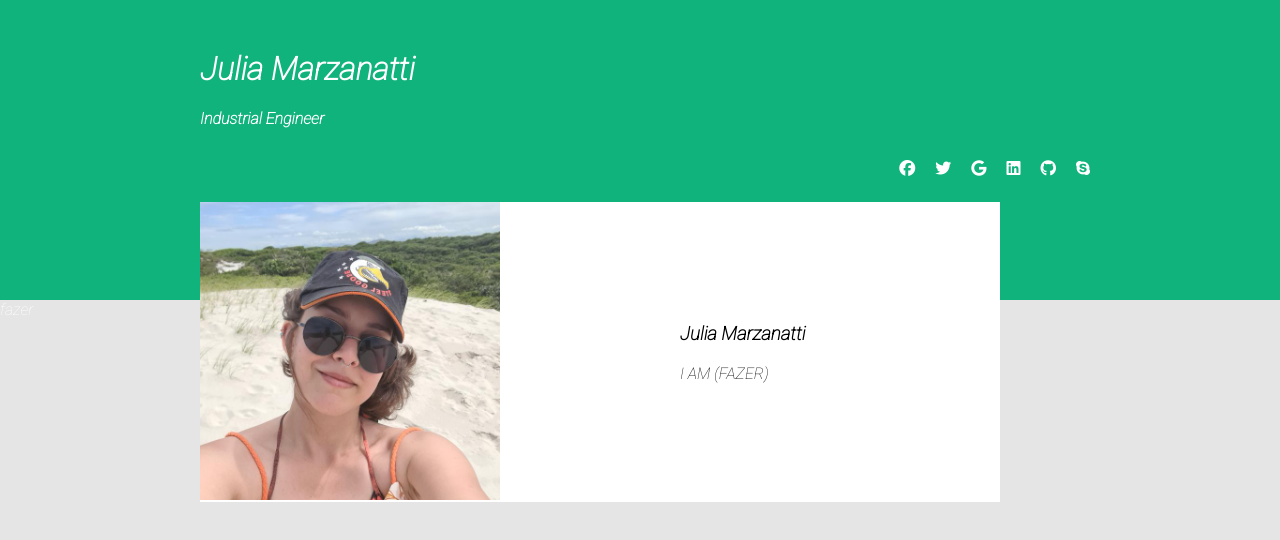
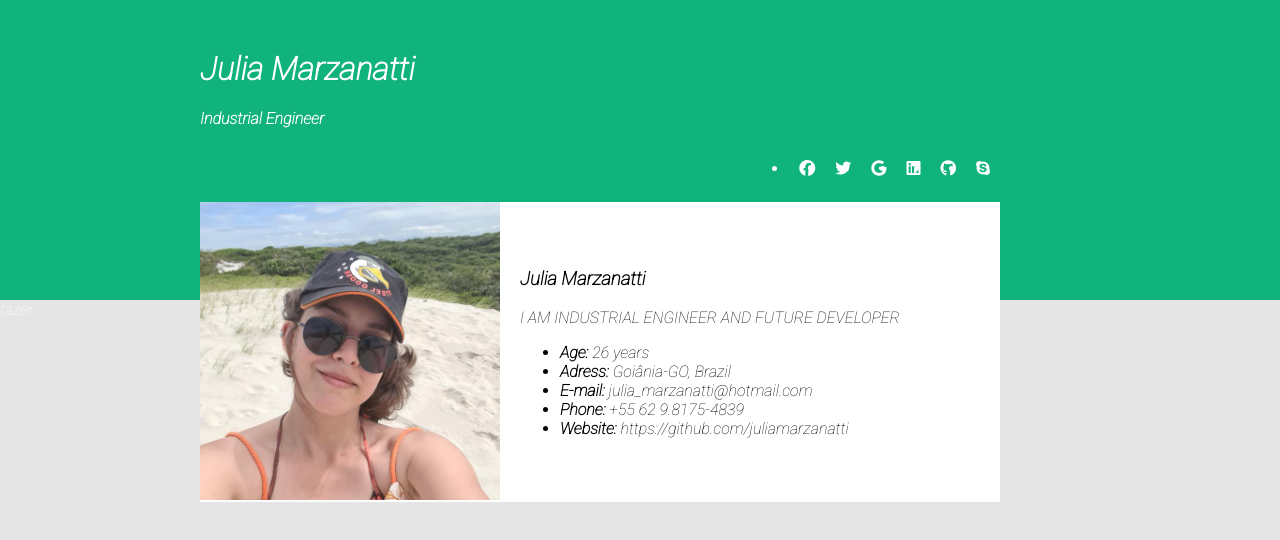
Before and after one commit to juliamarzanatti/CV-JULIA-MARZANATTI, a plain HTML site: page index.html in a window 1280 px wide. Drawn offline with Linux system fonts and the light colour scheme.

Commit message:
another alterations

```diff
--- a/css/style.css
+++ b/css/style.css
@@ -21,13 +21,13 @@ body {
 }
 
 .icons{
-    list-style-type: none;
+
     padding: 0;
     display: flex;
     flex-direction: row;
-    width: 900px;
-    justify-content:right;
-    align-content: space-between;
+    width: 800px;
+    justify-content: end;
+    align-content: stretch;
 }
 
 a{
@@ -55,7 +55,6 @@ a{
 }
 
 .conteudo{
-    width: 40%;
+    width: 60%;
     color: black;
-
 }
--- a/index.html
+++ b/index.html
@@ -63,15 +63,32 @@
 
                 <div class="conteudo">
 
-                        <h3>
-                            Julia Marzanatti
-                        </h3>
+                     <h3>
+                        Julia Marzanatti
+                    </h3>
 
-                        <p>
-                            I AM (FAZER)
-                        </p>
+                    <p>
+                        I AM INDUSTRIAL ENGINEER AND FUTURE DEVELOPER
+                    </p>
 
+                    <ul class="details">
+                        <li>
+                            <b>Age:</b> 26 years
+                        </li>
+                        <li>
+                            <b>Adress:</b> Goiânia-GO, Brazil
+                        </li>
+                        <li>
+                            <b>E-mail:</b> julia_marzanatti@hotmail.com
+                        </li>
+                        <li>
+                            <b>Phone:</b> +55 62 9.8175-4839
+                        </li>
+                        <li>
+                            <b>Website:</b> https://github.com/juliamarzanatti
+                        </li>
 
+                    </ul>
 
 
                 </div>
```
